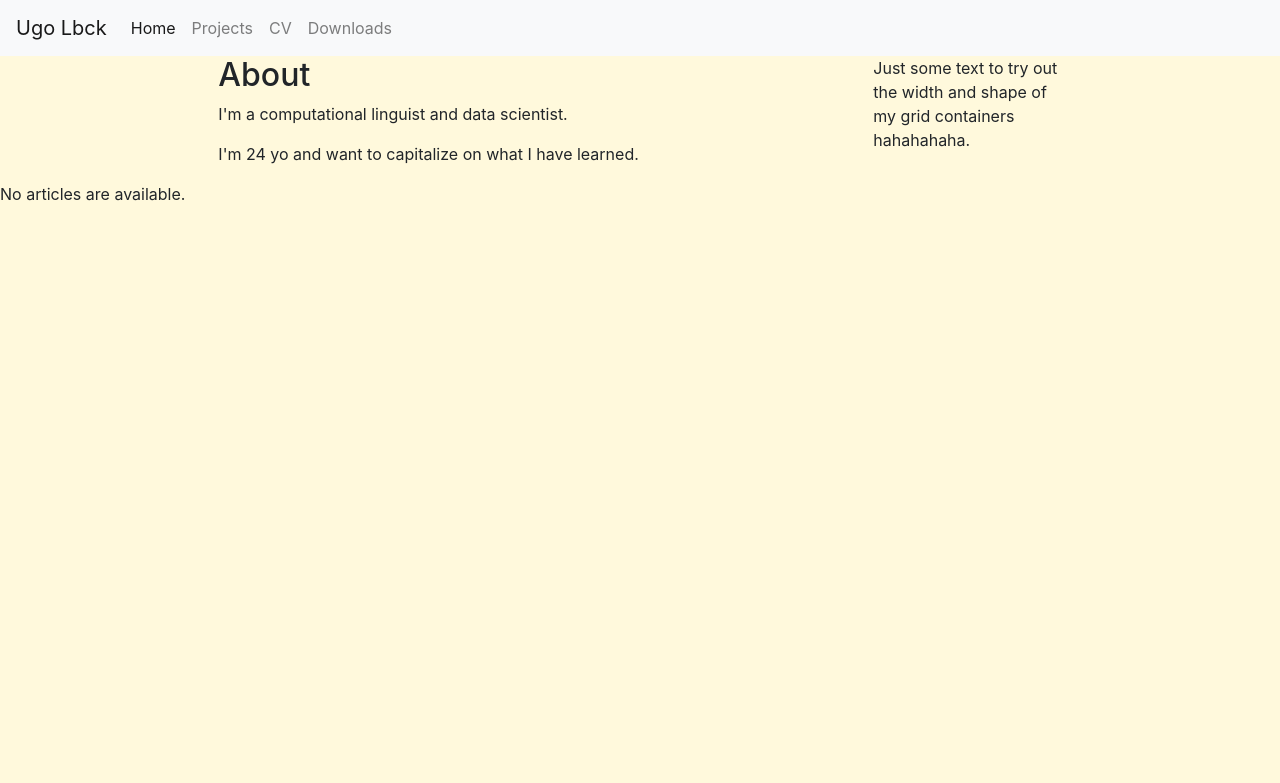
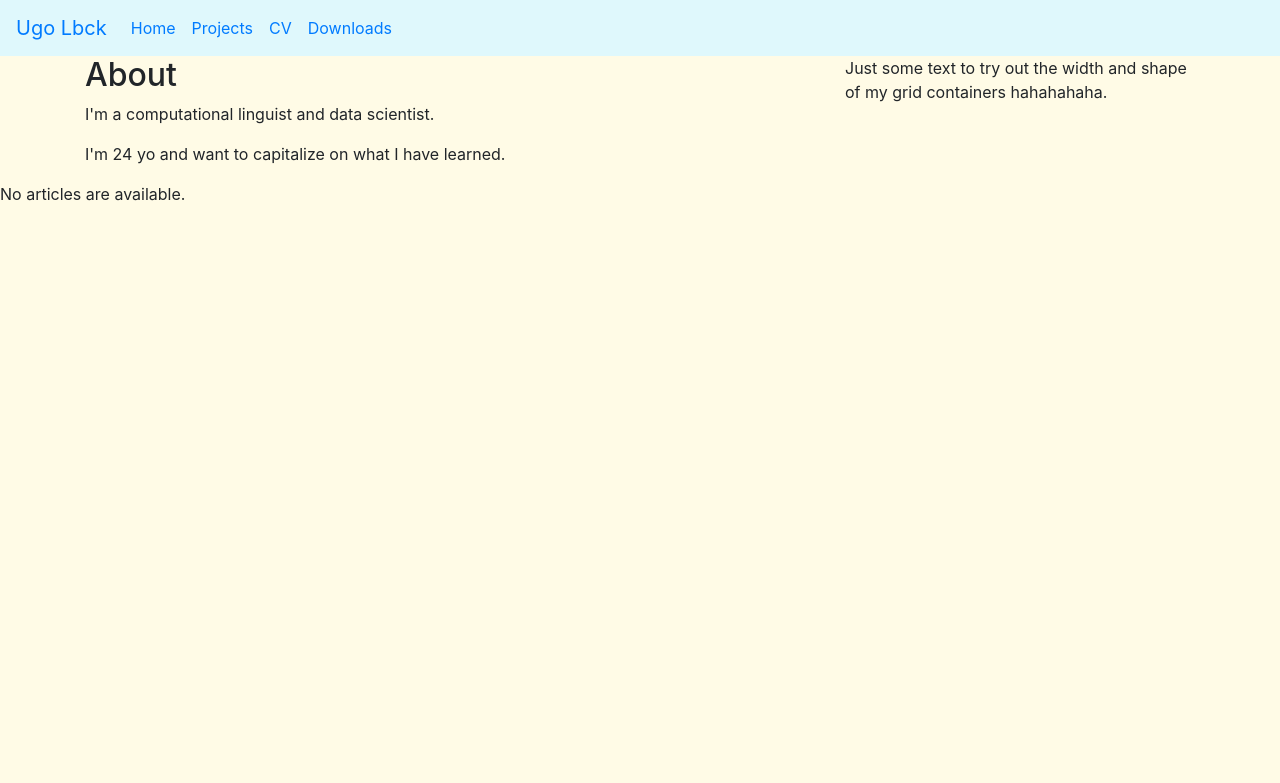
Before and after one commit to ugolbck/DjangoBlog, a Django app: page / in a window 1280 px wide. Shown: the top 783 px of the page. Run offline with Django 3.2, Linux system fonts and the light colour scheme; data that the repository does not hold is empty; some libraries are stand-ins or nearby versions.

Commit message:
streched links among others

```diff
--- a/showcase/static/showcase/style.css
+++ b/showcase/static/showcase/style.css
@@ -1,7 +1,12 @@
 nav {
-    background: rgb(171, 235, 243);
+    background: rgb(223, 248, 252);
 }
 
 body {
-    background: rgb(255, 249, 220);
+    background: rgb(255, 251, 230);
 }
+
+.card:hover {
+    transition: box-shadow .1s;
+    box-shadow: 4px 3px 7px 5px rgba(33,33,33,.2);
+}
--- a/showcase/templates/showcase/about.html
+++ b/showcase/templates/showcase/about.html
@@ -1,10 +1,12 @@
-<div class="row justify-content-center">
-    <div class="col-6">
+<div class="container">
+    <div class='row'>
+        <div class="col-md-8">
             <h2>About</h2>
             <p>I'm a computational linguist and data scientist.</p>
             <p>I'm 24 yo and want to capitalize on what I have learned.</p>
         </div>
-    <div class="col-2">
+        <div class="col-md-4">
             <p>Just some text to try out the width and shape of my grid containers hahahahaha.</p>
         </div>
     </div>
+</div>
--- a/showcase/templates/showcase/index.html
+++ b/showcase/templates/showcase/index.html
@@ -9,10 +9,11 @@
         <div class="card-deck">
             {% for article in latest_articles %}
                 <div class="card">
-                    <img class="card-img-top" src="https://lh3.googleusercontent.com/proxy/n35hhz7ZGtG2JSFtHgkxU0LHLT-OS5KQ9iSFdHKqR2eY3YcrRGKlbM6d7HYOr2Rw09uDZhzMoV-Kl8aBjvMWajIpaKYd2_iPSV8NdWFVBVWRKgzddQ" alt="Card image cap">
+                    <img class="card-img-top" src="https://www.enviro2b.com/wp-content/uploads/2020/01/2020-lann%C3%A9e-pour-r%C3%A9initialiser-rapport-%C3%A0-la-nature.jpg" alt="Card image cap">
                     <div class="card-body">
                         <h5 class="card-title">{{ article.title }} </h5>
-                        <p class="card-text">{{ article.body|slice:":40" }}... </p>
+                        <p class="card-text">{{ article.body|slice:":40" }}...</p>
+                        <a href="#" class="btn btn-primary stretched-link">Go somewhere</a>
                     </div>
                     <div class="card-footer">
                         <small class="text-muted">Last updated {{ article.date|timesince }} ago</small>
--- a/vitrine/settings.py
+++ b/vitrine/settings.py
@@ -14,7 +14,9 @@ import os
 
 # Build paths inside the project like this: os.path.join(BASE_DIR, ...)
 BASE_DIR = os.path.dirname(os.path.dirname(os.path.abspath(__file__)))
-MEDIA_ROOT = os.path.join(BASE_DIR, 'media')
+
+STATIC_ROOT = os.path.join(BASE_DIR, 'static')
+MEDIA_ROOT = os.path.join(STATIC_ROOT, 'media')
 
 
 # Quick-start development settings - unsuitable for production
--- a/vitrine/templates/base.html
+++ b/vitrine/templates/base.html
@@ -6,12 +6,11 @@
         {% block title_site %}
         <title>Ugo's Website</title>
         {% endblock %}
-
-        <link rel="stylesheet" href="https://stackpath.bootstrapcdn.com/bootstrap/4.1.3/css/bootstrap.min.css" integrity="sha384-MCw98/SFnGE8fJT3GXwEOngsV7Zt27NXFoaoApmYm81iuXoPkFOJwJ8ERdknLPMO" crossorigin="anonymous">
+        <link rel="stylesheet" href="https://stackpath.bootstrapcdn.com/bootstrap/4.4.1/css/bootstrap.min.css" integrity="sha384-Vkoo8x4CGsO3+Hhxv8T/Q5PaXtkKtu6ug5TOeNV6gBiFeWPGFN9MuhOf23Q9Ifjh" crossorigin="anonymous">
         <link rel="stylesheet" type="text/css" href="{% static 'showcase/style.css' %}">
     </head>
     <body>
-        <nav class="navbar navbar-expand-lg navbar-light bg-light">
+        <nav class="navbar navbar-expand-lg">
             <a class="navbar-brand" href="{% url 'index' %}">Ugo Lbck</a>
             <button class="navbar-toggler" type="button" data-toggle="collapse" data-target="#navbarNav" aria-controls="navbarNav" aria-expanded="false" aria-label="Toggle navigation">
             <span class="navbar-toggler-icon"></span>
```
Also changed, not shown: showcase/templates/showcase/projects.html (+7 -8 lines). Lines whose indentation alone changed are shown as unchanged.
